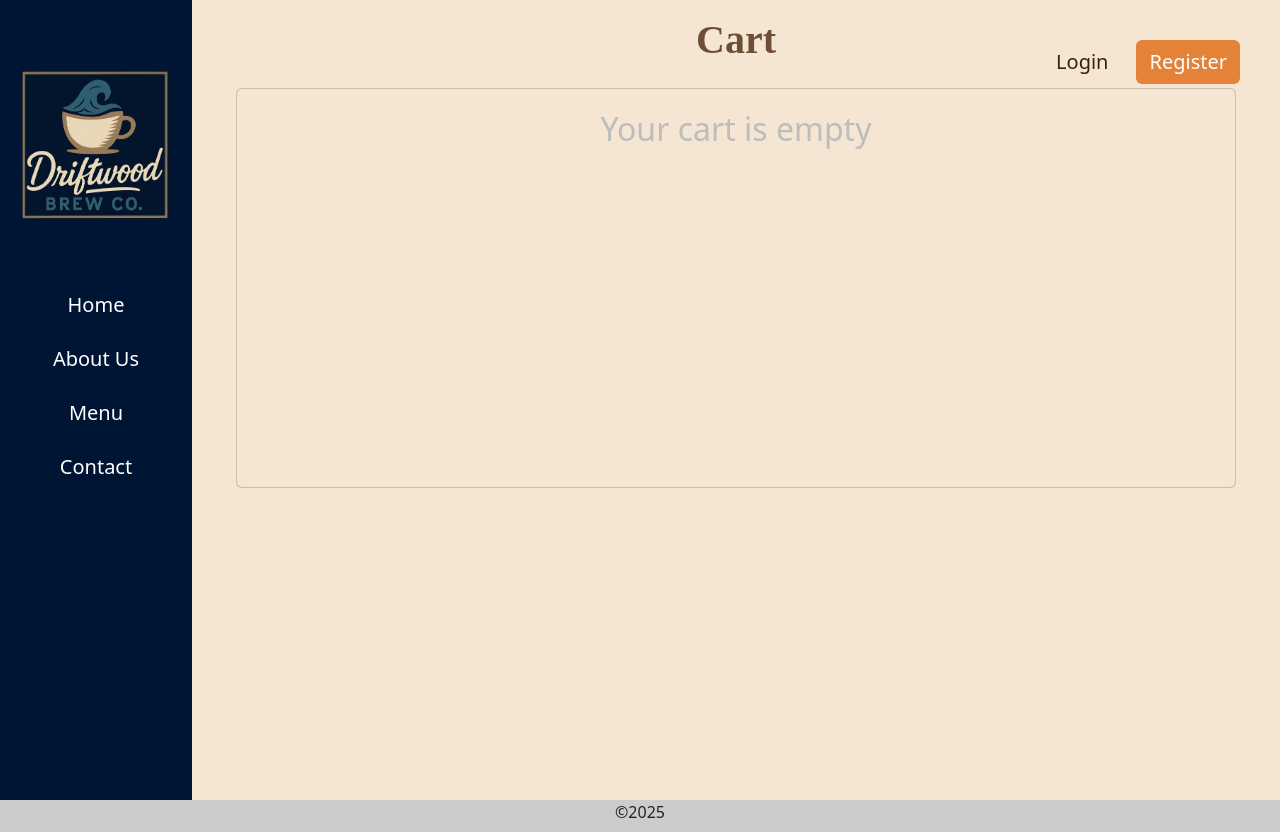
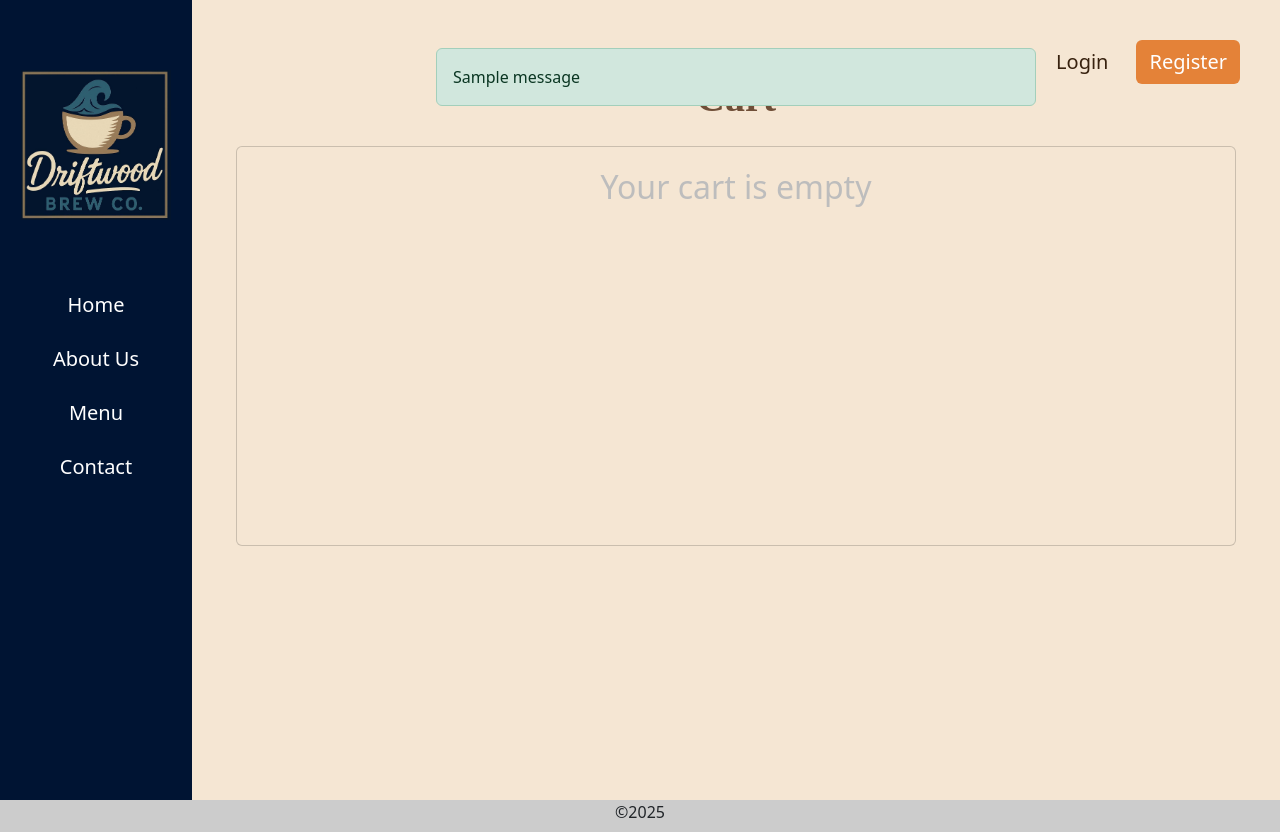
Before and after one commit to dwaynxz/coffee-shop-website, a Flask app: page /cart in a window 1280 px wide. Run offline with Flask 3, Linux system fonts and the light colour scheme; tables that the repository leaves empty hold one stand-in row (values such as "Sample post"); one stand-in notice (Sample message) is shown.

Commit message:
feat: add flashed message

```diff
--- a/Templates/base.html
+++ b/Templates/base.html
@@ -24,6 +24,17 @@
         </nav>
       </div>
       <div class="right">
+        <div class="mx-auto mt-5" style="max-width: 600px;max-height:10px">
+          {% with messages = get_flashed_messages(with_categories=True) %}
+            {% if messages %}
+              {% for category, message in messages %}
+                <div class="alert alert-{{ category }}">
+                  {{ message }}
+                </div>
+              {% endfor %}
+            {% endif %}
+          {% endwith %}
+      </div>
           {% block content %}
           {% endblock %}
       </div>
```
